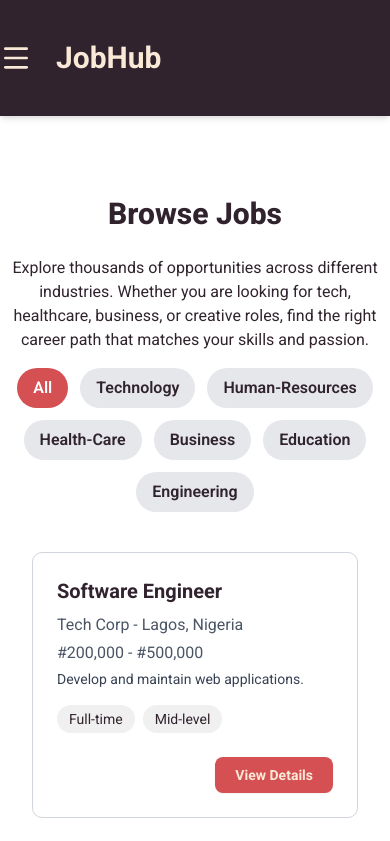
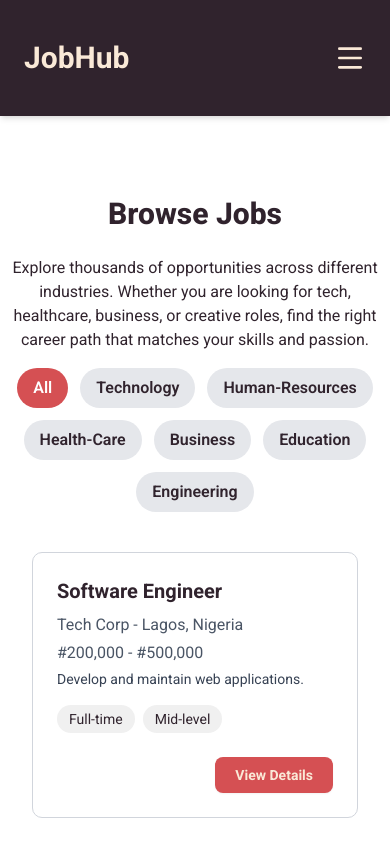
Before and after one commit to Daddy-Primee/my-first-react-project, a Next.js app: page /browse-jobs in a window 390 px wide. Shown: the top 841 px of the page. Built offline with nearby package versions, Linux system fonts and the light colour scheme.

Commit message:
corrections

```diff
--- a/src/app/browse-jobs/page.jsx
+++ b/src/app/browse-jobs/page.jsx
@@ -35,7 +35,7 @@ export default function BrowseJobs() {
         <h1 className="text-3xl md:text-5xl font-extrabold mb-6 text-center">
           Browse Jobs
         </h1>
-        <p className="text-base sm:text-4xl md:text-xl mb-4 max-w-3xl mx-auto text-center">
+        <p className="text-base sm:text-4xl md:text-lg lg:text-xl xl:text-2xl mb-4 max-w-3xl mx-auto text-center">
           Explore thousands of opportunities across different industries.
           Whether you are looking for tech, healthcare, business, or creative
           roles, find the right career path that matches your skills and
--- a/src/components/navigation/navbar.jsx
+++ b/src/components/navigation/navbar.jsx
@@ -10,18 +10,12 @@ export default function Navbar() {
   const [isOpen, setIsOpen] = useState(false);
   return (
     <header className="bg-[#30232d] shadow-md">
-      <MaxWidthContainer className="flex md:justify-between items-center text-[#FAE9D7]  py-10">
-        <div className="flex items-center gap-6">
-         <button
-          className="md:hidden text-3xl"
-          onClick={() => setIsOpen(!isOpen)}
-        >
-          {isOpen ? <X size={32} /> : <Menu size={32} />}
-        </button>
+      <MaxWidthContainer className="flex justify-between items-center text-[#FAE9D7] md:px-6 px-6  py-10">
+
         <Link href={"/"}>
           <h1 className="text-3xl md:text-4xl lg:text-6xl font-bold">JobHub</h1>
         </Link>
-        </div>
+
 
         <nav className="hidden md:block">
           <ul className="flex gap-6 md:gap-8 lg:gap-8 text-lg font-extrabold ">
@@ -34,6 +28,16 @@ export default function Navbar() {
             ))}
           </ul>
         </nav>
+
+
+         <div className="  flex items-end gap-4">
+         <button
+          className="md:hidden text-3xl"
+          onClick={() => setIsOpen(!isOpen)}
+        >
+          {isOpen ? <X size={32} /> : <Menu size={32} />}
+        </button>
+        </div>
 
 
 
```
Also changed, not shown: src/components/navigation/footer.jsx (+12 -6 lines).
